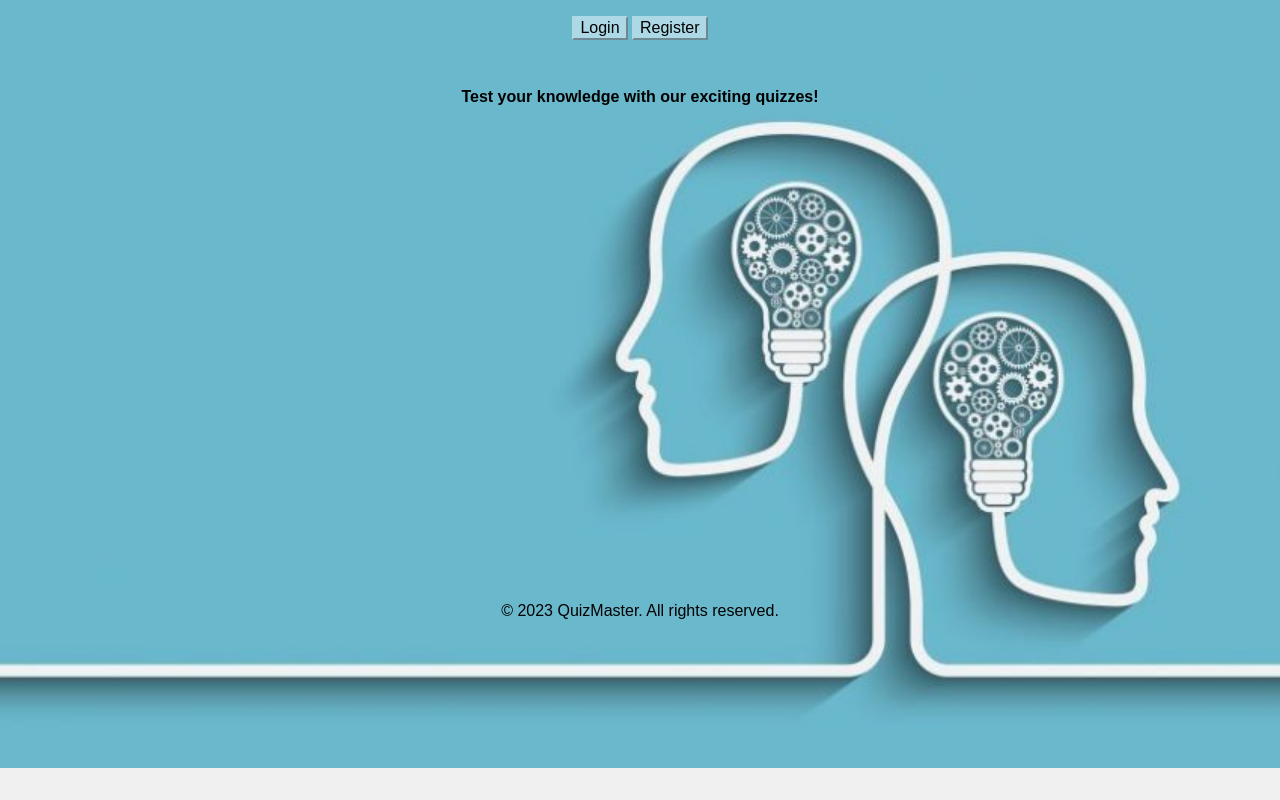
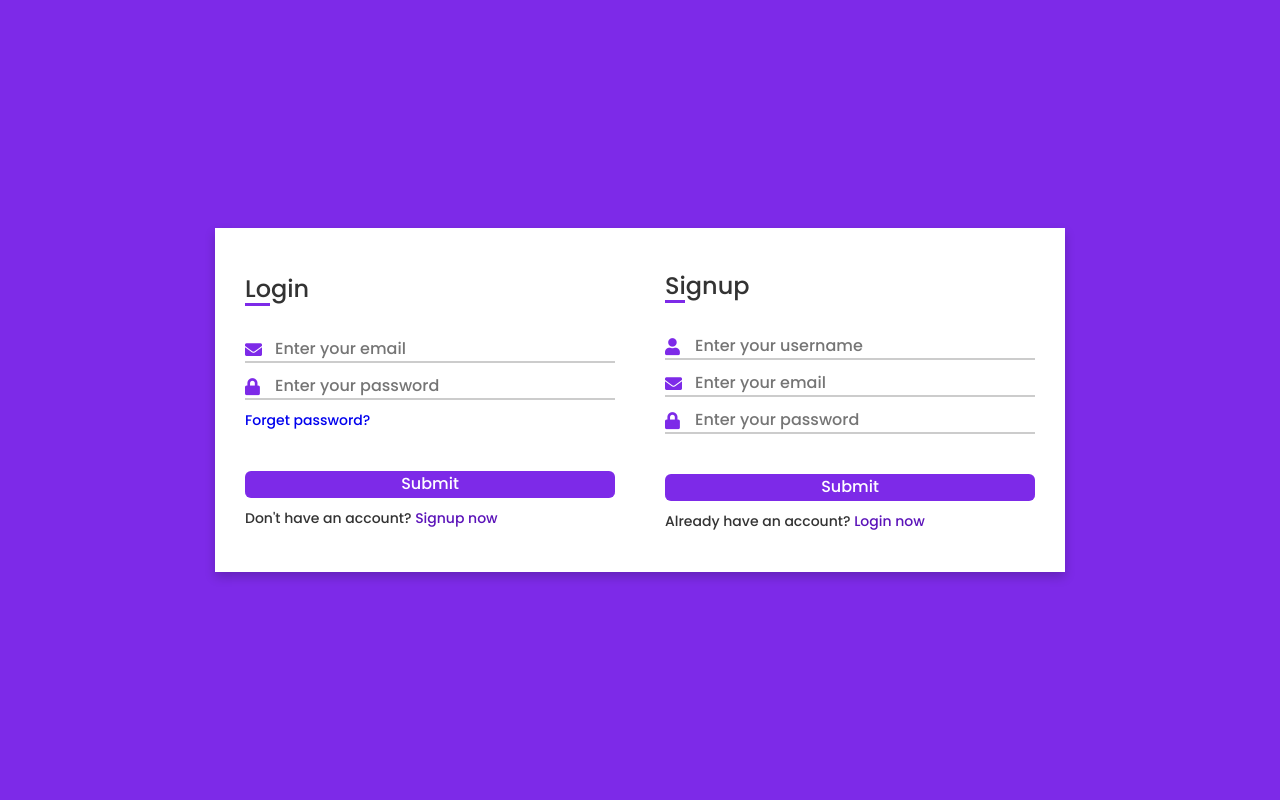
Before and after one commit to varsha-nagle/Quiz-App, a Django app: page / in a window 1280 px wide. Run offline with Django 4.2, Linux system fonts and the light colour scheme.

Commit message:
Modified the landing page's background to include a login and register page template.

```diff
--- a/QuizMaster/QuizManager/static/index.css
+++ b/QuizMaster/QuizManager/static/index.css
@@ -1,31 +1,140 @@
-main {
-    text-align: center;
-    margin: 2em;
-    font-weight: bold;
-}
-body {
-    font-family: 'Arial', sans-serif;
-    margin: 0;
-    padding: 0;
-    background-color: #f0f0f0;
-    background-image: url('/static/images/quiz.jpg');
-    background-repeat:no-repeat;
-    background-size:cover;
-}
-header {
-    background-color: #6ab8cc;
-    color: #fff;
-    text-align: center;
-    padding: 1em 0;
+@import url('https://fonts.googleapis.com/css2?family=Poppins:wght@200;300;400;500;600;700&display=swap');
+*{
+   margin: 0;
+   padding: 0;
+   box-sizing: border-box;
+   font-family: "Poppins" , sans-serif;
 }
 
-.btn_login{
-    background-color: lightblue;
-    font-size: medium;
-    border-color: lightblue;
+body {
+   min-height: 100vh;
+   display: flex;
+   align-items: center;
+   justify-content: center;
+   background: #7d2ae8;
+   padding: 30px;
 }
 
-.footer_cs {
-    padding-top: 35%;
-    text-align: center;
+.container {
+    max-width: 850px;
+    width: 100%;
+    background-color: #fff;
+    padding: 40px 30px;
+    box-shadow: 0 5px 10px rgba(0,0,0,0.2)
+
 }
+
+.container .form {
+    height: 100%;
+    width: 100%;
+    background: #fff;
+}
+
+.container .form-content {
+    display: flex;
+    align-items: center;
+    justify-content: space-between;
+
+}
+
+.form-content .login-form,
+.form-content .signup-form {
+    width: calc(100% / 2 - 25px);
+    //background: red;
+}
+
+form .form-content .title {
+    position: relative;
+    font-size: 24px;
+    font-weight: 500;
+    color: #333;
+}
+form .form-content .title:before {
+    content: '';
+    position: absolute;
+    left: 0;
+    bottom: 0;
+    height: 3px;
+    width: 25px;
+    background: #7d2ae8;
+}
+
+form .signup-form  .title:before{
+    width: 20px;
+}
+
+form .form-content .input-boxes {
+    margin-top: 30px;
+}
+
+form .form-content .input-box {
+    display: flex;
+    align-items: center;
+    height: 50px:
+    width: 100%;
+    margin: 10px 0;
+    position: relative;
+}
+
+.form-content .input-box input {
+    height: 100%;
+    width: 100%;
+    outline: none;
+    border: none;
+    padding: 0 30px;
+    font-size: 16px;
+    font-weight: 500;
+    border-bottom: 2px solid rgba(0,0,0,0.2);
+    transition: all 0.3s ease;
+}
+
+.form-content .input-box  input:focus,
+.form-content .input-box  input:valid {
+ border-color: #7d2ae8;
+}
+
+.form-content .input-box i {
+    position: absolute;
+    color: #7d2ae8;
+    font-size: 17px;
+}
+
+form .form-content .text {
+    font-size: 14px;
+    font-weight: 500;
+    color: #333;
+}
+
+form .form-content .text a{
+    text-decoration: none;
+}
+
+form .form-content .text a:hover{
+    text-decoration: underline;
+}
+
+form .form-content .button {
+    color: #fff;
+    margin-top: 40px;
+}
+
+form .form-content .button input {
+    color: #fff;
+    background: #7d2ae8;
+    border-radius: 6px;
+    padding: 0;
+    cursor: pointer;
+    transition: all 0.4s ease;
+}
+
+form .form-content .button input:hover {
+    background: #5b13b9;
+}
+
+form .form-content label {
+    color: #5b13b9;
+}
+
+form .form-content label:hover {
+    text-decoration: underline;
+}
--- a/QuizMaster/QuizManager/templates/index.html
+++ b/QuizMaster/QuizManager/templates/index.html
@@ -5,18 +5,61 @@
     <meta charset="UTF-8">
     <title>QuizMaster</title>
     <link rel="stylesheet" type="text/css" href="{% static 'index.css' %}">
+    <link rel="stylesheet" href="https://cdnjs.cloudflare.com/ajax/libs/font-awesome/5.15.3/css/all.min.css">
+    <meta name="viewport" content="width=device-width, initial-scale=1.0">
     </head>
 <body>
-     <header>
-         <button class="btn_login">Login</button>
-         <button class="btn_login">Register</button>
-     </header>
-     <main>
-        <p>Test your knowledge with our exciting quizzes!</p>
-     </main>
-   <footer class="footer_cs">
-        <!-- Your footer content goes here -->
-        <p>&copy; 2023 QuizMaster. All rights reserved.</p>
-    </footer>
+<div class="container">
+    <form action="#">
+        <div class="form-content">
+          <div class="login-form">
+            <div class="title">Login</div>
+              <div class="input-boxes">
+                 <div class="input-box">
+                  <i class="fas fa-envelope"></i>
+                  <input type="text" placeholder="Enter your email" required>
+                 </div>
+                <div class="input-box">
+                  <i class="fas fa-lock"></i>
+                  <input type="password" placeholder="Enter your password" required>
+                </div>
+                <div class="text"><a href="#">Forget password?</a></div>
+                <div class="button input-box">
+                  <input type="submit" value="Submit">
+                </div>
+               <div class="text">Don't have an account? <label for="">Signup now</label></div>
+             </div>
+           </div>
+
+           <div class="signup-form">
+             <div class="title">Signup</div>
+                <div class="input-boxes">
+                   <div class="input-box">
+                      <i class="fas fa-user"></i>
+                      <input type="text" placeholder="Enter your username" required>
+                   </div>
+                   <div class="input-box">
+                        <i class="fas fa-envelope"></i>
+                        <input type="text" placeholder="Enter your email" required>
+                   </div>
+                  <div class="input-box">
+                        <i class="fas fa-lock"></i>
+                        <input type="password" placeholder="Enter your password" required>
+                  </div>
+                  <div class="button input-box">
+                      <input type="submit" value="Submit">
+                  </div>
+                  <div class="text">Already have an account? <label for="">Login now</label></div>
+             </div>
+           </div>
+        </div>
+    </form>
+</div>
+
+
+
+<!--     <main>-->
+<!--        <p>Test your knowledge with our exciting quizzes!</p>-->
+<!--     </main>-->
 </body>
 </html>
```
